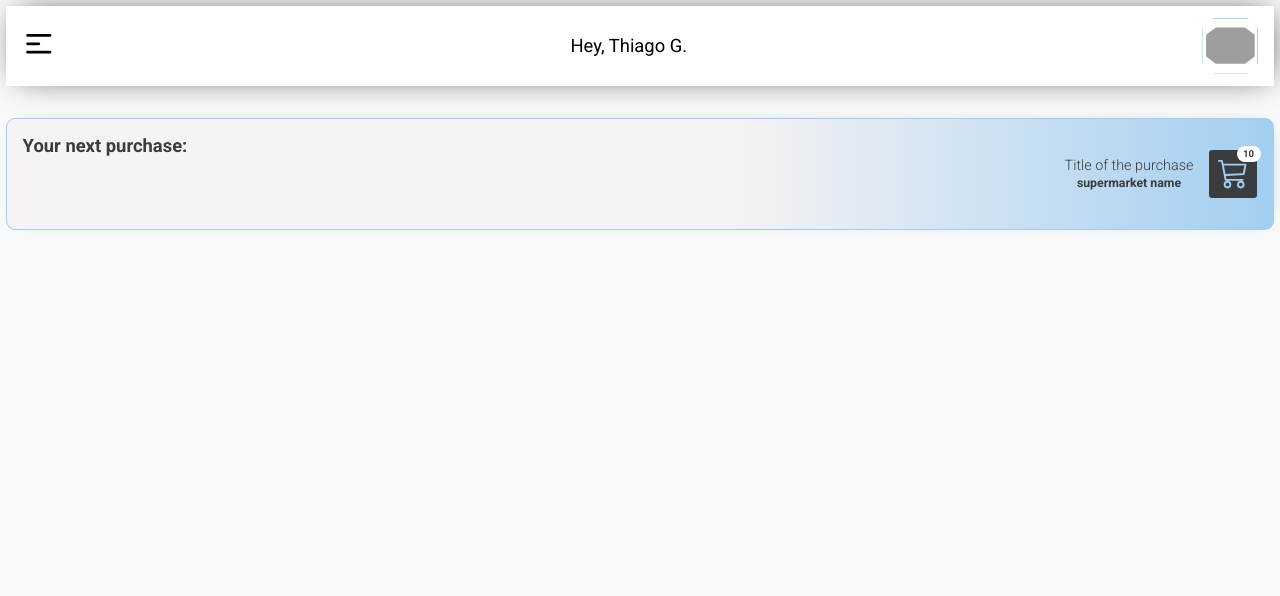
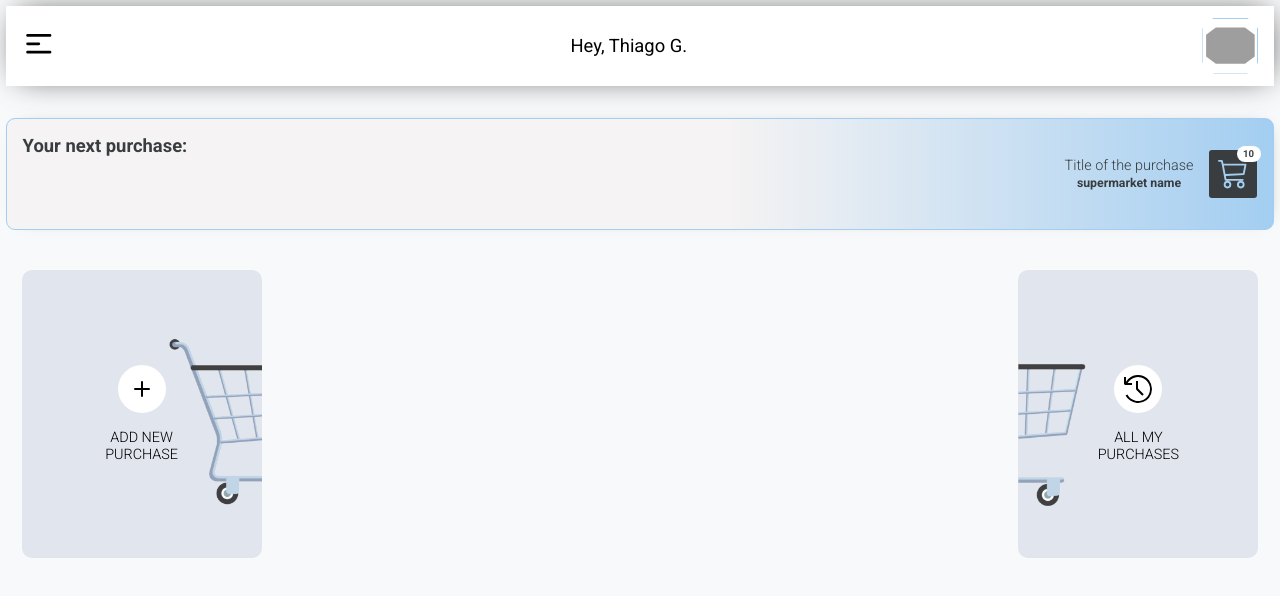
Before and after one commit to Galvaothiago/my-super-list, a React (Vite) app: page / in a window 1280 px wide. Shown: the top 596 px of the page. Built offline with nearby package versions, Linux system fonts and the light colour scheme; grey boxes are pictures that could not be loaded.

Commit message:
added principal buttons, to add new purchase

```diff
--- a/src/components/pages/home/index.tsx
+++ b/src/components/pages/home/index.tsx
@@ -1,10 +1,34 @@
 import { BannerInfo } from "../../bannerInfo";
-import { Container } from "./styles";
+import {  Button, Container, ContainerButton, IconButton } from "./styles";
+import { BsPlus } from 'react-icons/bs'
+import { VscHistory } from 'react-icons/vsc'
 
 export function Home() {
     return (
         <Container>
             <BannerInfo />
+            <ContainerButton>
+                <Button
+                    path={"/assets/cart1.png"}
+                    position={"right center"}
+                    percent={40}
+                >
+                    <IconButton>
+                        <BsPlus />
+                    </IconButton>
+                    <span>Add new purchase</span>
+                </Button>
+                <Button
+                    path={"/assets/cart2.png"}
+                    position={"left center"}
+                    percent={35}
+                >
+                    <IconButton>
+                        < VscHistory />
+                    </IconButton>
+                    <span>All my purchases</span>
+                </Button>
+            </ContainerButton>
         </Container>
     )
 }
--- a/src/components/pages/home/styles.ts
+++ b/src/components/pages/home/styles.ts
@@ -1,4 +1,16 @@
 import styled from 'styled-components'
+
+interface BackgroundProp {
+    path: string
+}
+
+interface PositionProp {
+    position: string,
+}
+
+interface PercentProp {
+    percent: number
+}
 
 export const Container = styled.div`
     width: 100%;
@@ -6,3 +18,67 @@ export const Container = styled.div`
 
     padding: 1rem 0;
 `
+export const ContainerButton = styled.section`
+    width: 100%;
+    height: 23rem;
+    display: flex;
+    align-items: center;
+    justify-content: space-between;
+
+    gap: 2rem;
+    padding: 1rem;
+
+`
+
+export const Button = styled.div<BackgroundProp & PositionProp & PercentProp>`
+    max-width: 15rem;
+    width: 100%;
+    height: 18rem;
+    display: flex;
+    flex-direction: column;
+    align-items: center;
+    justify-content: center;
+    gap: 1rem;
+
+    background: #e1e5ee;
+    background-image: url(${({ path }) => path});
+    background-repeat: no-repeat;
+    background-size: ${({ percent }) => percent}%;
+    background-position: ${({position}) => position};
+    border-radius: 10px;
+
+    span {
+        width: 8rem;
+        word-wrap: break-word;
+        text-align: center;
+        text-transform: uppercase;
+        font-size: .9rem;
+        font-weight: 300;
+    }
+`
+
+export const IconButton = styled.div`
+    width: 3rem;
+    height: 3rem;
+    border-radius: 50%;
+    display: flex;
+    justify-content: center;
+    align-items: center;
+
+    background: white;
+    position: relative;
+
+    svg {
+        font-size: 2rem;
+    }
+`
+
+// export const BackgroundCart = styled.div`
+//     width: 3rem;
+//     height: 7rem;
+
+//     background: gray;
+//     position: absolute;
+//     right: 0;
+
+// `
--- a/src/globalStyle.ts
+++ b/src/globalStyle.ts
@@ -26,6 +26,7 @@ export const Container = styled.div`
 
     padding: .35rem;
     background: #f8f9fa;
+    overflow: hidden;
 `
 export const Main = styled.main`
     width: 100%;
```
Also changed, not shown: public/assets/cart1.png (added), public/assets/cart2.png (added).
